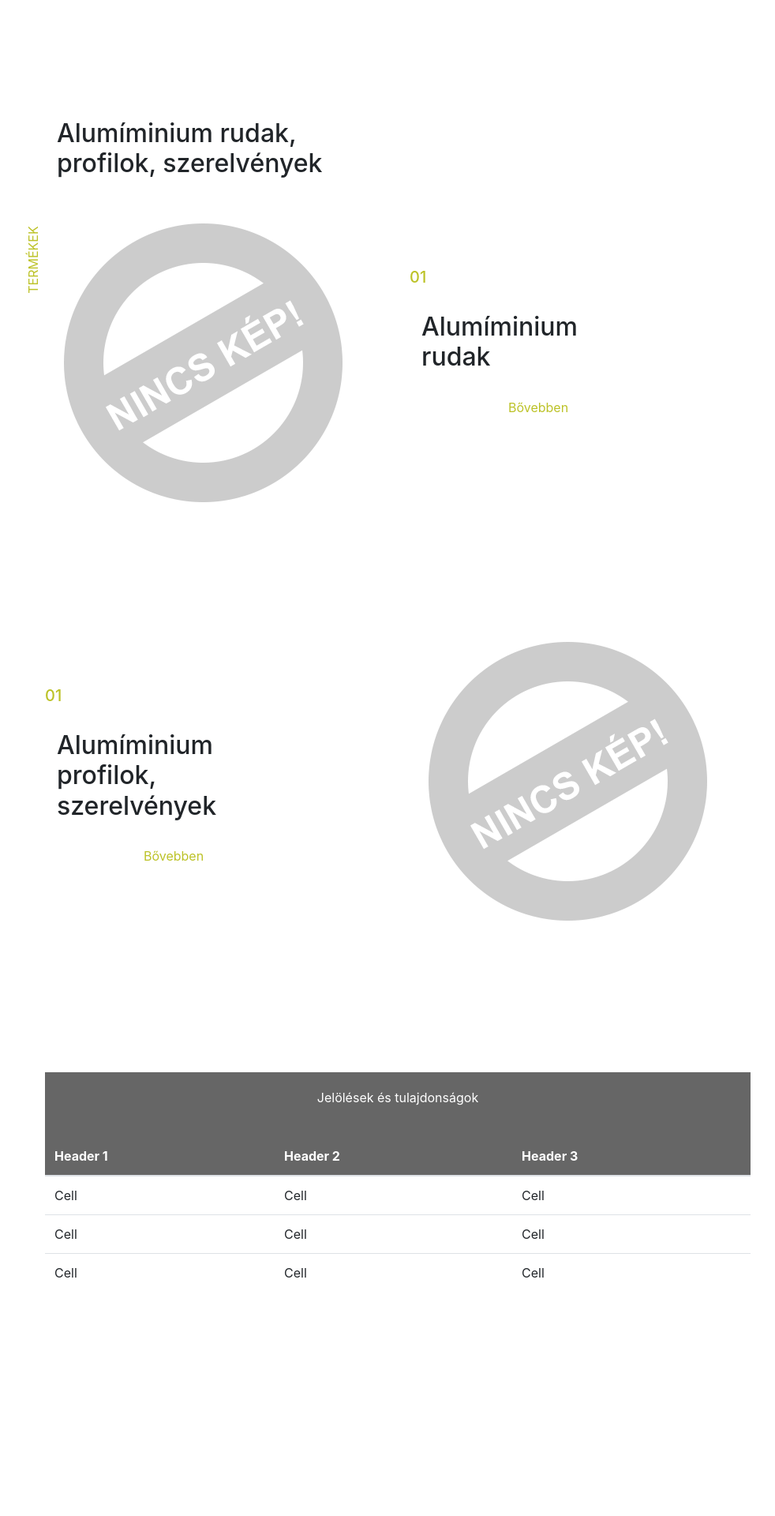
After one commit to Karakrisz/ACH, a PHP site: page /termekek.php in a window 1280 px wide. The commit adds this page. Shown: the top 1920 px of the page at 79% size, without its empty margins (136-1118 px from the left). Run offline with PHP 8.4, Linux system fonts and the light colour scheme.

Commit message:
termékeink megírva

```diff
--- a/css/mobile.css
+++ b/css/mobile.css
@@ -156,33 +156,69 @@ body {
     padding-top: 80px;
     padding-left: 20px;
 }
+
 .ajanlat_keres {
     padding-left: 20px;
     padding-right: 20px;
 }
+
 #ajanlat_demo {
     padding-left: 20px;
     padding-right: 20px;
 }
+
 #ajanlat_demo img {
     width: 100%;
     height: 100%;
     margin: auto;
 }
+
 .karrier_leiras {
     padding-left: 20px;
     padding-right: 20px;
 }
+
 .oneletrajz_bekuldes {
     padding-left: 20px;
     padding-right: 20px;
     top: 22em;
 }
+
 .oneletrajz_bekuldes_dobozai {
     position: relative;
     top: 3em;
 }
+
 .ajanlat_keres_alatti_boxok_csusztatas {
     position: relative;
     top: 17em;
 }
+
+.termekeink {
+    padding-top: 25px;
+    padding-left: 20px;
+    padding-right: 20px;
+}
+
+.termekeink img {
+    width: 100%;
+    height: 100%;
+    margin: auto;
+    position: relative;
+    top: 3em;
+}
+
+
+#termekeink_fuggoleges {
+    left: 30px;
+}
+
+.termekeink a {
+    left: 0px;
+}
+
+.termekeink_tablazat {
+    padding-top: 25px;
+    padding-left: 20px;
+    padding-right: 20px;
+}
--- a/css/style.css
+++ b/css/style.css
@@ -337,10 +337,10 @@ iframe {
 }
 
 .karrier_leiras {
-     position: relative;
-     top: 20em;
-     padding-left: 193px;
-     padding-right: 193px;
+    position: relative;
+    top: 20em;
+    padding-left: 193px;
+    padding-right: 193px;
 }
 
 .oneletrajz_bekuldes {
@@ -349,6 +349,7 @@ iframe {
     padding-left: 193px;
     padding-right: 193px;
 }
+
 .oneletrajz_bekuldes h2 {
     position: relative;
     top: 1em;
@@ -358,3 +359,65 @@ iframe {
     position: relative;
     top: 20em;
 }
+
+.termekeink {
+    padding-top: 150px;
+    padding-left: 193px;
+    padding-right: 193px;
+}
+.termekeink h5 {
+    color: #bcc227;
+}
+#termekeink_fuggoleges {
+    position: absolute;
+    -ms-transform: rotate(-90deg);
+    -webkit-transform: rotate(-90deg);
+    transform: rotate(-90deg);
+    padding-bottom: 100px;
+    color: #bcc227;
+}
+
+.termekeink_boxok_01 {
+    position: relative;
+    top:5em;
+}
+
+.termekeink_elso_sora {
+    padding-bottom: 130px;
+}
+
+.termekeink_boxok_02 {
+    position: relative;
+    top:5em;
+}
+
+.termekeink a {
+    position: relative;
+    left: 125px;
+    color: #bcc227;
+    text-decoration: none;
+}
+
+.termekeink_tablazat {
+    padding-top: 150px;
+    padding-left: 193px;
+    padding-right: 193px;
+}
+.termekeink_tablazat p {
+    background: #666666;
+    position: relative;
+    top: 1.2em;
+    padding-top: 20px;
+    padding-bottom: 40px;
+    color: white;
+}
+
+.table thead {
+    background: #666666;
+    color: white;
+}
+
+.termekeink_csusztatas {
+    position: relative;
+    top: 15em;
+}
--- a/css/tablet.css
+++ b/css/tablet.css
@@ -17,6 +17,7 @@
 .fejlec_tartalom a {
     left: 50px;
 }
+
 #menu_tartalom_rolunk_fuggoleges {
     padding-bottom: 80px;
 }
@@ -84,19 +85,35 @@
     padding-left: 50px;
 
 }
+
 .ajanlat_keres {
     padding-left: 50px;
     padding-right: 50px;
 }
+
 #ajanlat_demo {
     padding-left: 50px;
     padding-right: 50px;
 }
+
 .karrier_leiras {
     padding-left: 50px;
     padding-right: 50px;
 }
+
 .oneletrajz_bekuldes {
     padding-left: 50px;
     padding-right: 50px;
 }
+
+.termekeink {
+    padding-top: 75px;
+    padding-left: 50px;
+    padding-right: 50px;
+}
+
+.termekeink_tablazat {
+    padding-top: 75px;
+    padding-left: 50px;
+    padding-right: 50px;
+}
--- a/index.php
+++ b/index.php
@@ -49,7 +49,7 @@
                     <a class="nav-link" href="#menu1">Rólunk</a>
                 </li>
                 <li class="nav-item">
-                    <a class="nav-link" href="#menu2">Termékek</a>
+                    <a class="nav-link" href="termekek.php">Termékek</a>
                 </li>
                 <li class="nav-item">
                     <a class="nav-link" href="#menu3">Szolgáltatások</a>
--- /dev/null
+++ b/termekek.php
@@ -0,0 +1,240 @@
+<!DOCTYPE html>
+<html lang="hu">
+<head>
+    <title>ACH</title>
+    <meta charset="utf-8">
+    <meta name="viewport" content="width=device-width, initial-scale=1">
+    <link rel='stylesheet' href='https://use.fontawesome.com/releases/v5.7.0/css/all.css'
+          integrity='sha384-lZN37f5QGtY3VHgisS14W3ExzMWZxybE1SJSEsQp9S+oqd12jhcu+A56Ebc1zFSJ' crossorigin='anonymous'>
+    <link rel="stylesheet" href="https://cdnjs.cloudflare.com/ajax/libs/font-awesome/4.7.0/css/font-awesome.min.css">
+    <link href="https://fonts.googleapis.com/icon?family=Material+Icons" rel="stylesheet">
+    <link rel="stylesheet" href="https://maxcdn.bootstrapcdn.com/bootstrap/4.3.1/css/bootstrap.min.css">
+    <script src="https://ajax.googleapis.com/ajax/libs/jquery/3.4.1/jquery.min.js"></script>
+    <script src="https://cdnjs.cloudflare.com/ajax/libs/popper.js/1.14.7/umd/popper.min.js"></script>
+    <script src="https://maxcdn.bootstrapcdn.com/bootstrap/4.3.1/js/bootstrap.min.js"></script>
+    <script src="bootstrap-extension/js/4.4.0/bootstrap-extension.min.js"></script>
+    <script src="js/my_java.js"></script>
+    <link rel="stylesheet" href="bootstrap-extension/css/4.4.0/bootstrap-extension.min.css" type="text/css">
+    <link rel="stylesheet" href="css/style.css">
+    <link href="css/tablet.css" rel="stylesheet" type="text/css"
+          media="only screen and (min-width: 675px) and (max-width: 1200px) "/>
+    <link href="css/mobile.css" rel="stylesheet" type="text/css" media="only screen and (max-width: 674px) "/>
+</head>
+<body>
+<div class="container col-xl-12 col-lg-12 col-md-12 col-sm-12 col-12 termekeink">
+    <h2 class="col-xl-5 col-lg-5 col-md-6 col-sm-6">Alumíminium rudak, profilok, szerelvények</h2>
+    <br>
+    <div class="row termekeink_elso_sora">
+        <div class="col-xl-6 col-lg-6 col-md-6 col-sm-12 col-12">
+            <div id="termekeink_fuggoleges">
+                <p>TERMÉKEK</p>
+            </div>
+
+            <img src="img/nincskep.png" alt="Los Angeles">
+
+        </div>
+
+        <div class="col-xl-6 col-lg-6 col-md-6 col-sm-12 col-12 termekeink_boxok_01">
+            <h5>01</h5>
+            <br>
+            <h2 class="col-xl-6 col-lg-6 col-md-6 col-sm-6">Alumíminium rudak</h2>
+            <br>
+            <p>
+                <a href="#">Bővebben</a>
+            </p>
+
+
+        </div>
+
+    </div>
+
+    <div class="row">
+
+        <div class="col-xl-6 col-lg-6 col-md-6 col-sm-12 col-12 termekeink_boxok_02">
+            <h5>01</h5>
+            <br>
+            <h2 class="col-xl-6 col-lg-6 col-md-6 col-sm-6">Alumíminium profilok, szerelvények</h2>
+            <br>
+            <p>
+                <a href="#">Bővebben</a>
+            </p>
+
+
+        </div>
+
+        <div class="col-xl-6 col-lg-6 col-md-6 col-sm-12 col-12">
+
+
+            <img src="img/nincskep.png" alt="Los Angeles">
+
+        </div>
+
+    </div>
+</div>
+<div class="container col-xl-12 col-lg-12 col-md-12 col-sm-12 col-12 termekeink_tablazat">
+
+    <table class="table">
+        <thead>
+        <p class="text-center">Jelölések és tulajdonságok</p>
+
+        <tr>
+
+            <th>Header 1</th>
+            <th>Header 2</th>
+            <th>Header 3</th>
+        </tr>
+        </thead>
+
+        <tbody>
+        <tr>
+            <td>Cell</td>
+            <td>Cell</td>
+            <td>Cell</td>
+        </tr>
+        <tr>
+            <td>Cell</td>
+            <td>Cell</td>
+            <td>Cell</td>
+        </tr>
+        <tr>
+            <td>Cell</td>
+            <td>Cell</td>
+            <td>Cell</td>
+        </tr>
+        </tbody>
+    </table>
+</div>
+<div class="container col-xl-12 col-lg-12 col-md-12 col-sm-12 col-12 termekeink_csusztatas">
+
+    <div class="container col-xl-12 col-lg-12 col-md-12 col-sm-12 col-12 reklam_box">
+
+        <h2 class="col-xl-6 col-lg-6 col-md-6 col-sm-6">Lorem ipsum dolor sit amet</h2>
+
+    </div>
+
+    <div class="container col-xl-12 col-lg-12 col-md-12 col-sm-12 col-12 kalkulator">
+
+        <h2 class="col-xl-5 col-lg-5 col-md-6 col-sm-6">Alumínium vágat kalkulátor</h2>
+
+        <div class="row">
+
+            <div class="col-xl-6 col-lg-6 col-md-6 col-sm-12 col-12">
+
+                <img src="img/kalkulator_info_img.png" alt="Los Angeles">
+
+            </div>
+
+            <div class="col-xl-6 col-lg-6 col-md-6 col-sm-12 col-12">
+
+                <form method="post" action="#!">
+
+                    <div class="form-row mb-4">
+                        <div class="col-xl-6 xl-lg-6 xl-md-6">
+                            <label class="kalkulator_label">Vastagság (a)</label>
+                            <input type="text" class="form-control kalkulator_formok" placeholder="1 mm">
+                        </div>
+                        <div class="col-xl-6 xl-lg-6 xl-md-6">
+                            <label class="kalkulator_label">Szélesség (b)</label>
+                            <input type="text" class="form-control kalkulator_formok" placeholder="1 mm">
+                        </div>
+
+                    </div>
+
+                    <div class="form-row mb-4">
+                        <div class="col-xl-6 xl-lg-6 xl-md-6">
+                            <label class="kalkulator_label">Hosszúság (c)</label>
+                            <input type="text" class="form-control kalkulator_formok" placeholder="1 mm">
+                        </div>
+
+                        <div class="col-xl-6 xl-lg-6 xl-md-6">
+                            <label class="kalkulator_label">Mennyiség</label>
+                            <input type="text" class="form-control kalkulator_formok" placeholder="1 db">
+                        </div>
+                    </div>
+
+                    <div class="form-row mb-4">
+
+                        <div class="col-xl-6 xl-lg-6 xl-md-6">
+                            <label class="kalkulator_label">Termék típus</label>
+                            <select class="form-control kalkulator_formok">
+                                <option value="" disabled>Choose option</option>
+                                <option value="1" selected>EN AW 2017</option>
+                                <option value="2">Report a bug</option>
+                                <option value="3">Feature request</option>
+                                <option value="4">Feature request</option>
+                            </select>
+                        </div>
+                        <div class="col-xl-6 xl-lg-6 xl-md-6">
+                            <!-- kalkulator button -->
+                            <button class="btn kalkulator_btn" type="submit">KALKULAL</button>
+                        </div>
+                    </div>
+
+
+                </form>
+
+            </div>
+        </div>
+
+    </div>
+
+    <iframe src="https://www.google.com/maps/embed?pb=!1m18!1m12!1m3!1d2698.122755969438!2d18.97269091536551!3d47.4485465068766!2m3!1f0!2f0!3f0!3m2!1i1024!2i768!4f13.1!3m3!1m2!1s0x4741e0a8f600a4cb%3A0x7dbc943a284b195e!2zQnVkYXBlc3QsIFJlcMO8bMWRdMOpcmkgw7p0IDEsIDExMTI!5e0!3m2!1shu!2shu!4v1563795099417!5m2!1shu!2shu"
+            frameborder="0" style="border:0" allowfullscreen></iframe>
+
+    <div class="container col-xl-12 col-lg-12 col-md-12 col-sm-12 col-12 lablec">
+
+        <div class="row">
+            <div class="col-xl-6 col-lg-6 col-md-6 col-sm-6">
+
+                <a class="navbar-brand lablec_logo" href="#">
+                    <img src="img/ach-logo-v2.png" alt="Logo">
+
+                </a>
+
+
+                <p class="col-sm-5">Lorem ipsum dolor sit amet.</p>
+
+                <div class="lablec_icon">
+                    <i class='fab fa-instagram'></i>
+                    <i class="fa fa-facebook"></i>
+                    <i class='fab fa-linkedin-in'></i>
+                    <i class="material-icons">mail_outline</i>
+                </div>
+
+            </div>
+
+            <div class="col-xl-6 col-lg-6 col-md-6 col-sm-6">
+
+                <p>
+                    <a href="#">info@alacut.hu</a>
+                </p>
+
+                <p>
+                    <a href="#">+36 27 200 860</a>
+                </p>
+
+
+                <p>2120 Dunakeszi, Repülőtéri út 1.</p>
+
+                <div class="lablec_menu">
+
+                    <a href="#menu1">Rólunk</a>
+                    <a href="#menu2">Termékek</a>
+                    <a href="#menu3">Szolgáltatások</a>
+                    <a href="#menu4">Árajánlat</a>
+                    <a href="#menu4">Kapcsolat</a>
+
+
+                </div>
+            </div>
+
+
+        </div>
+
+    </div>
+</div>
+
+
+</body>
+
+</html>
```
